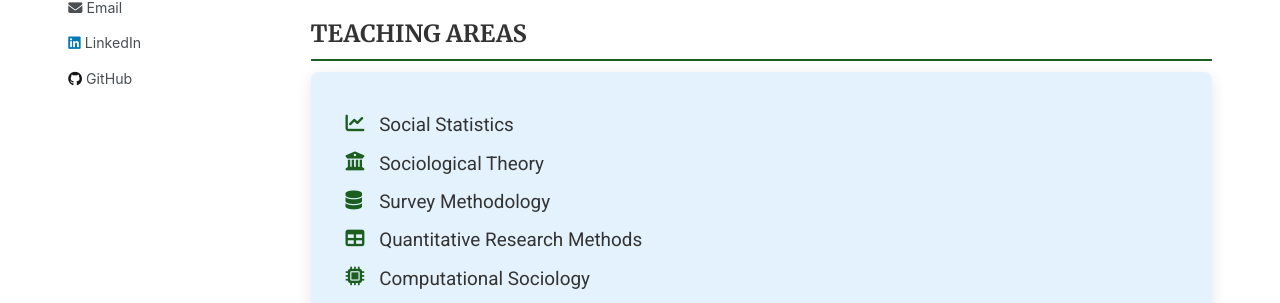
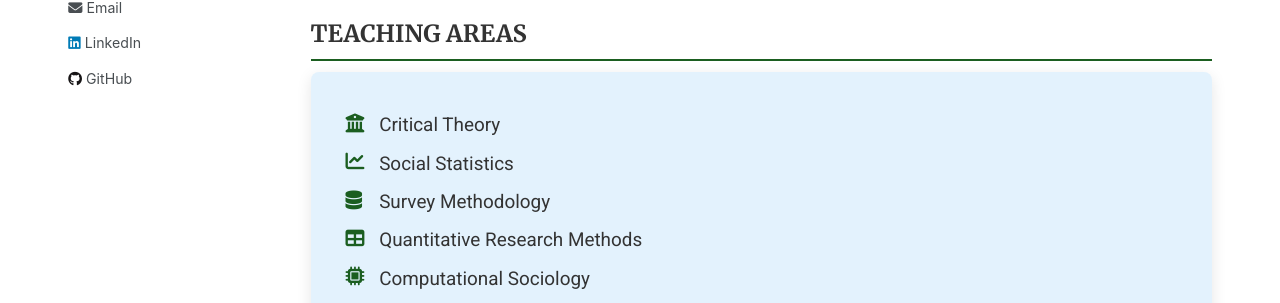
Before and after one commit to Mohsnmonji/mohsnmonji.github.io, a Jekyll site: the page built from _pages/teaching.md, in a window 1280 px wide and 900 px high. Shown: the part 343-646 px from the top of the window. Built offline with Jekyll 4.4.1, drawn with Linux system fonts in a browser that asks for light colours.

Commit message:
Update teaching.md

```diff
--- a/_pages/teaching.md
+++ b/_pages/teaching.md
@@ -76,8 +76,8 @@ author_profile: true
   <h2>TEACHING AREAS</h2>
   <div class="teaching-card">
     <ul class="teaching-list">
-      <li><i class="fas fa-chart-line icon"></i> Social Statistics</li>
-      <li><i class="fas fa-university icon"></i> Sociological Theory</li>
+      <li><i class="fas fa-university icon"></i> Critical Theory</li>
+       <li><i class="fas fa-chart-line icon"></i> Social Statistics</li>
       <li><i class="fas fa-database icon"></i> Survey Methodology</li>
       <li><i class="fas fa-table icon"></i> Quantitative Research Methods</li>
       <li><i class="fas fa-microchip icon"></i> Computational Sociology</li>
```
